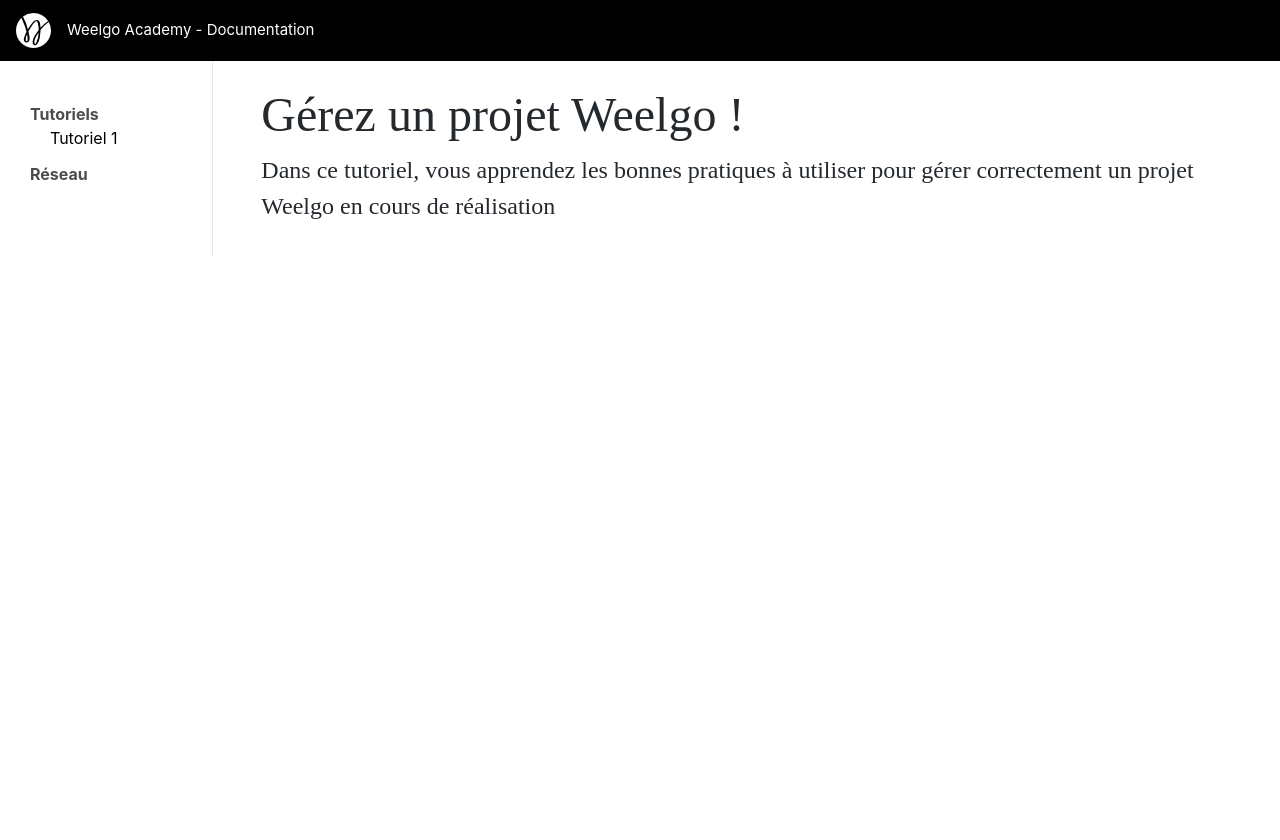
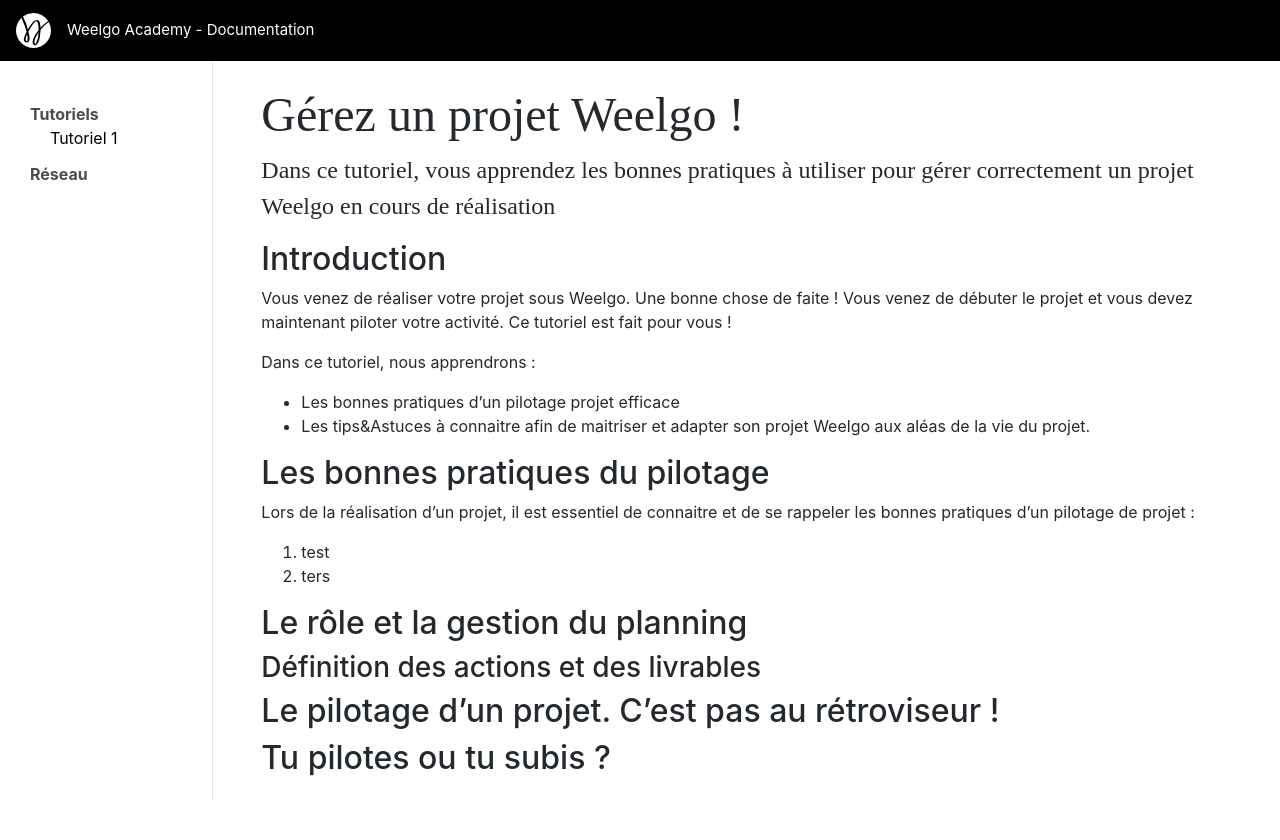
Before and after one commit to Weelgo/weelgo.github.io, a Jekyll site: the page built from fr/tutoriels/suiviProjet.md, in a window 1280 px wide. Shown: the top 840 px of the page. Built offline with Jekyll 4.4.1, drawn with Linux system fonts in a browser that asks for light colours.

Commit message:
Update suiviProjet.md

```diff
--- a/fr/tutoriels/suiviProjet.md
+++ b/fr/tutoriels/suiviProjet.md
@@ -4,3 +4,33 @@
 description : Dans ce tutoriel, vous apprendez les bonnes pratiques à utiliser pour gérer correctement un projet Weelgo en cours de réalisation
 toc : true
 ---
+
+## Introduction
+
+Vous venez de réaliser votre projet sous Weelgo. Une bonne chose de faite ! Vous venez de débuter le projet et vous devez maintenant piloter votre activité. Ce tutoriel est fait pour vous !
+
+Dans ce tutoriel, nous apprendrons :
+* Les bonnes pratiques d'un pilotage projet efficace
+* Les tips&Astuces à connaitre afin de maitriser et adapter son projet Weelgo aux aléas de la vie du projet.
+
+
+
+## Les bonnes pratiques du pilotage
+
+Lors de la réalisation d'un projet, il est essentiel de connaitre et de se rappeler les bonnes pratiques d'un pilotage de projet :
+
+1. test
+2. ters
+
+
+## Le rôle et la gestion du planning
+
+
+
+### Définition des actions et des livrables
+
+
+
+## Le pilotage d'un projet. C'est pas au rétroviseur !
+
+## Tu pilotes ou tu subis ?
```
